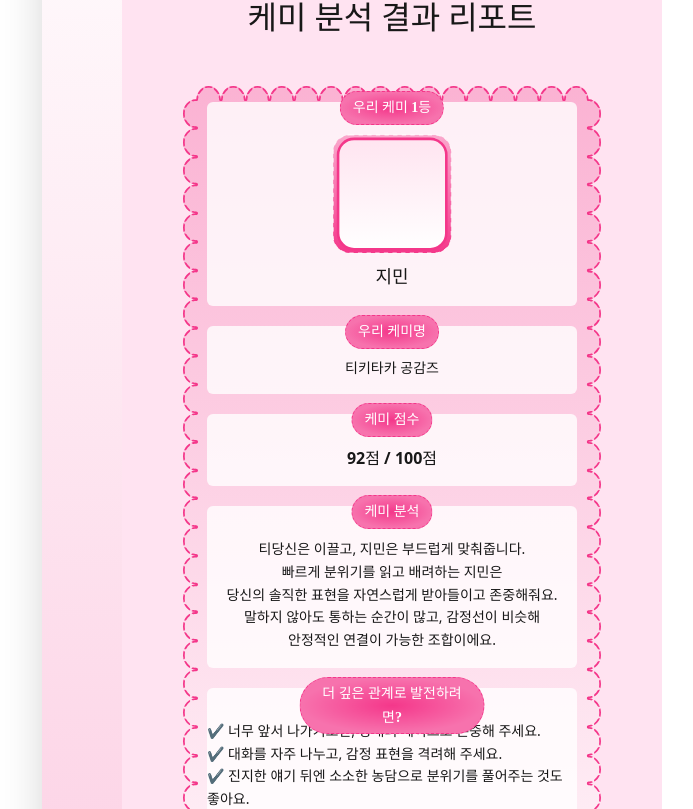
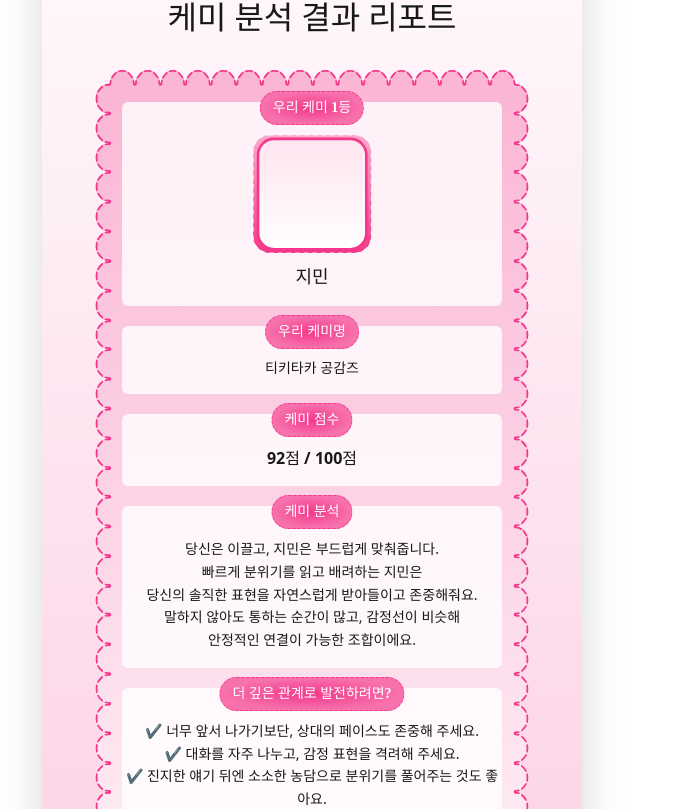
Before and after one commit to 6th-COKATHON/Team5-Client, a React (Vite) app: page /chemistry/result in a window 1280 px wide. Shown: the part 211-1020 px from the top of the page, without its empty margins (328-1021 px from the left). Built offline with nearby package versions, Linux system fonts and the light colour scheme; a web font is replaced by a local one.

Commit message:
feat: chemistryresultpage ui 수정

```diff
--- a/src/layout/ChemistryLayout.tsx
+++ b/src/layout/ChemistryLayout.tsx
@@ -4,7 +4,7 @@ const ChemistryLayout = () => {
   return (
     <div className='w-full min-h-screen flex justify-center overflow-x-hidden'>
       <div
-        className='max-w-[540px] w-full shadow-2xl px-20 mx-auto'
+        className='max-w-[540px] w-full shadow-2xl mx-auto'
         style={{
           backgroundImage:
             'linear-gradient(0deg, var(--pink3, #FCC9E0) 0%, #FFF 99.99%, #FFF 100%)',
--- a/src/pages/ChemistryResultPage.tsx
+++ b/src/pages/ChemistryResultPage.tsx
@@ -11,7 +11,7 @@ const ChemistryResultPage = () => {
     score: 92,
     maxScore: 100,
     analysis: [
-      '티당신은 이끌고, 지민은 부드럽게 맞춰줍니다.',
+      '당신은 이끌고, 지민은 부드럽게 맞춰줍니다.',
       '빠르게 분위기를 읽고 배려하는 지민은',
       '당신의 솔직한 표현을 자연스럽게 받아들이고 존중해줘요.',
       '말하지 않아도 통하는 순간이 많고, 감정선이 비슷해',
@@ -28,7 +28,13 @@ const ChemistryResultPage = () => {
     ],
   };
 
-  const ContentBox = ({children, className = ''}) => (
+  const ContentBox = ({
+    children,
+    className = '',
+  }: {
+    children: React.ReactNode;
+    className?: string;
+  }) => (
     <div
       className={`bg-white/80 pt-8 pb-4 rounded-md text-sm text-black leading-relaxed w-full ${className}`}>
       {children}
@@ -36,7 +42,8 @@ const ChemistryResultPage = () => {
   );
 
   return (
-    <div className='relative w-[540px] flex flex-col items-center px-4 py-10 overflow-hidden bg-[#FFE3F1]'>
+    <div className='flex justify-center'>
+      <div className='relative w-[540px] flex flex-col items-center px-4 py-10 overflow-hidden'>
         {/* 로고 */}
         <Logo className='w-[157px] z-10' />
 
@@ -46,14 +53,14 @@ const ChemistryResultPage = () => {
         </h1>
 
         {/* 박스 배경 + 콘텐츠 */}
-      <div className='relative w-[418px] mb-[30px]'>
+        <div className='relative w-[540px] mb-[30px]'>
           {/* 배경 이미지 */}
           <BackgroundLayout className='absolute top-0 left-0 w-full h-full z-0' />
 
           {/* 콘텐츠 */}
-        <div className='relative z-10 px-6 pt-8 pb-[40px] flex flex-col items-center text-center gap-5'>
+          <div className='relative z-10 px-6 pt-8 pb-[40px] px-20 flex flex-col items-center text-center gap-5'>
             {/* 프로필 */}
-          <ContentBox className='relative py-auto'>
+            <ContentBox className='relative '>
               <div className='absolute -top-[11px] left-1/2 transform -translate-x-1/2'>
                 <div className='rounded-[50px] border border-dashed border-[#F4378A] bg-[radial-gradient(50%_50%_at_50%_50%,_#F4378A_0%,_#F772AD_100%)] px-3 py-1'>
                   <span className='text-white font-[Warhaven] text-[14px] font-bold'>
@@ -118,7 +125,7 @@ const ChemistryResultPage = () => {
                   </span>
                 </div>
               </div>
-            <div className='text-left'>
+              <div className='text-center'>
                 {resultData.tips.map((tip, index) => (
                   <div key={index}>{tip}</div>
                 ))}
@@ -153,6 +160,7 @@ const ChemistryResultPage = () => {
           <TestButton text='케미스토리 만들기' variant='filled' />
         </div>
       </div>
+    </div>
   );
 };
 
```
Lines whose indentation alone changed are shown as unchanged.
